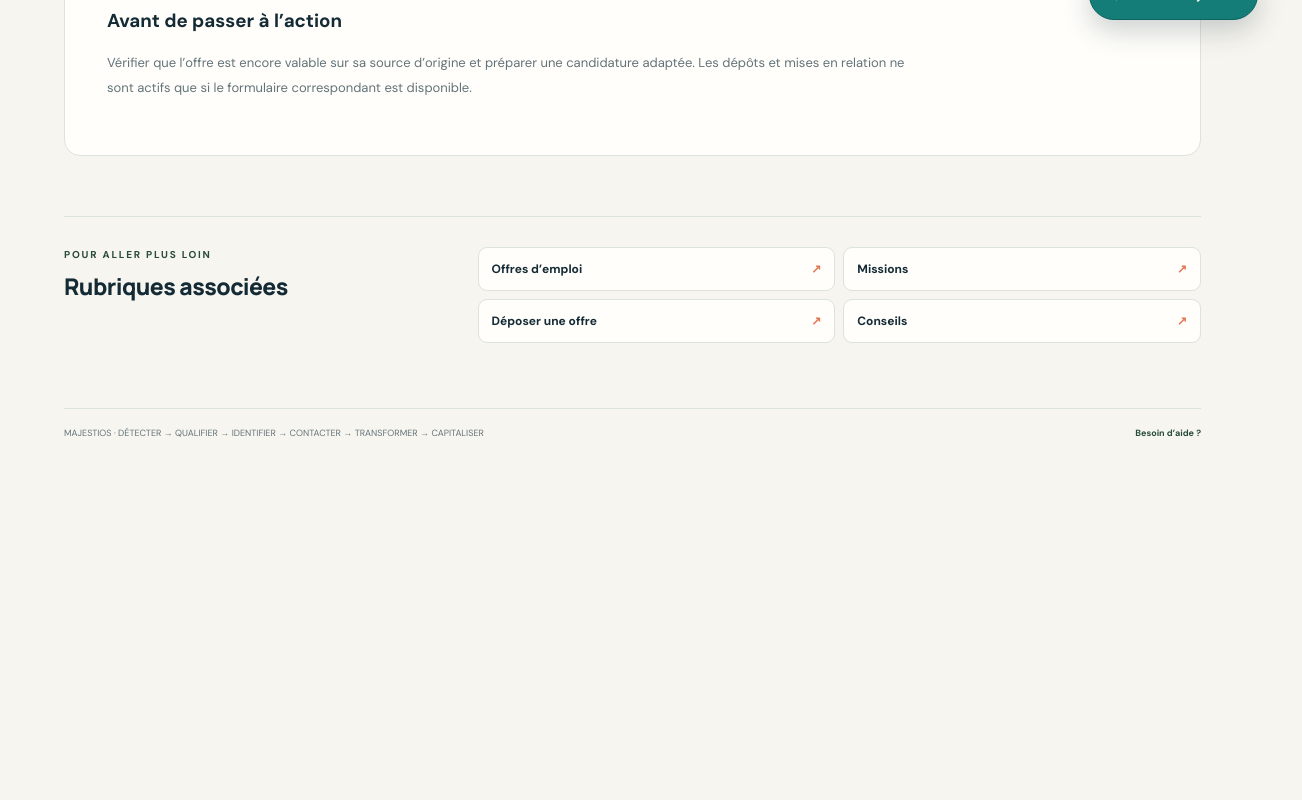
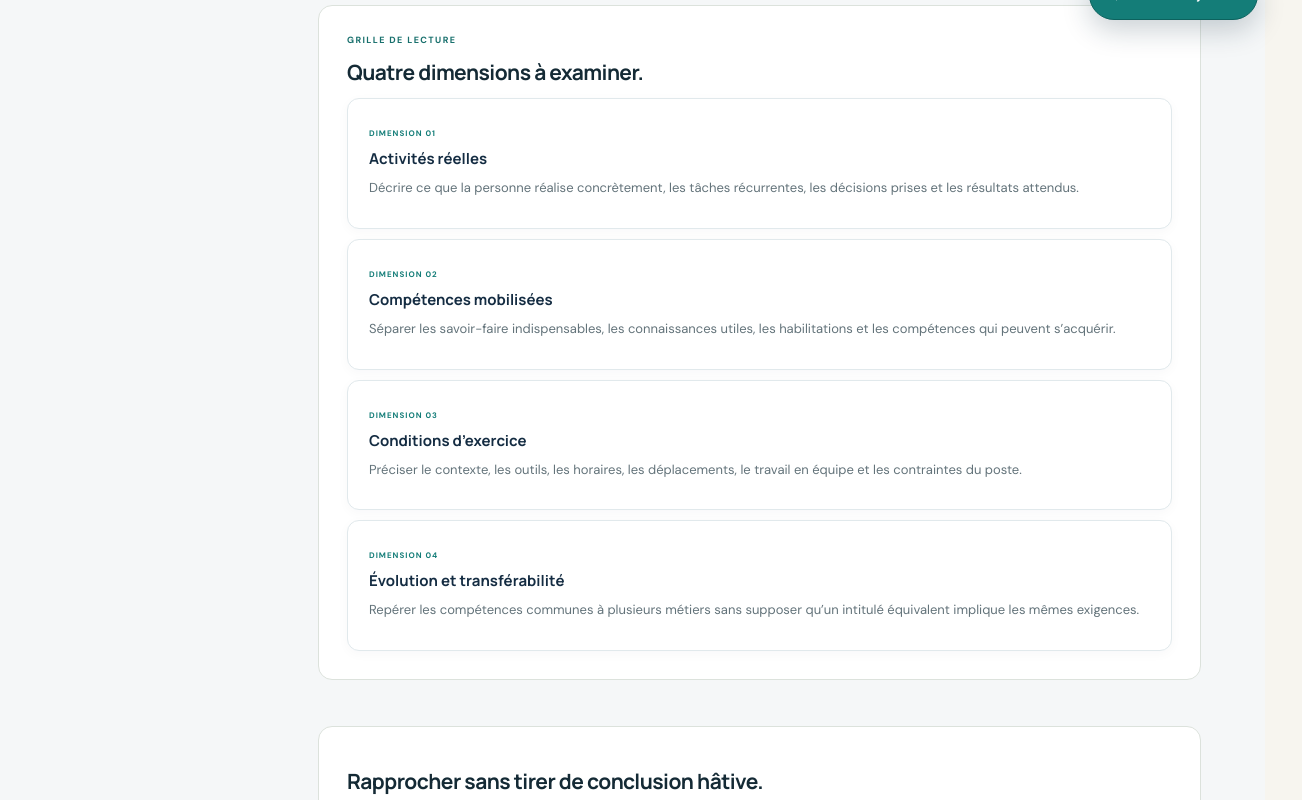
Before and after one commit to Chexpeer/Majestios, a Next.js app: page /opportunites/emploi/metiers in a window 1280 px wide. Shown: the part 760-1560 px from the top of the page, 1302 px wide, since content can reach past the window. Before the commit the page ends 1249 px from the top, so only its background shows below. Built offline with nearby package versions, Linux system fonts and the light colour scheme.

Commit message:
Créer une page métier dédiée à la lecture des compétences

```diff
--- /dev/null
+++ b/src/app/opportunites/emploi/metiers/page.tsx
@@ -0,0 +1,23 @@
+import Link from "next/link";
+import PublicHeader from "@/components/public-header";
+
+export const metadata = {
+  title: "Métiers et compétences — MajestiOS",
+  description: "Structurer une lecture des métiers par activités, compétences, contraintes et environnements professionnels."
+};
+
+const dimensions = [
+  { title: "Activités réelles", text: "Décrire ce que la personne réalise concrètement, les tâches récurrentes, les décisions prises et les résultats attendus." },
+  { title: "Compétences mobilisées", text: "Séparer les savoir-faire indispensables, les connaissances utiles, les habilitations et les compétences qui peuvent s’acquérir." },
+  { title: "Conditions d’exercice", text: "Préciser le contexte, les outils, les horaires, les déplacements, le travail en équipe et les contraintes du poste." },
+  { title: "Évolution et transférabilité", text: "Repérer les compétences communes à plusieurs métiers sans supposer qu’un intitulé équivalent implique les mêmes exigences." }
+];
+
+export default function MetiersPage() {
+ return <main className="public-site concept-page"><PublicHeader />
+  <section className="how-section concept-hero"><div><span className="section-label">EMPLOI · MÉTIERS ET COMPÉTENCES</span><h1>Décrire les compétences, <em>pas seulement l’intitulé du métier.</em></h1><p>Un intitulé de poste varie selon les entreprises et les secteurs. Pour rapprocher une personne d’une opportunité, il faut regarder les activités réellement exercées, les compétences démontrées et les conditions de travail.</p></div></section>
+  <section className="concept-principles"><span className="section-label">GRILLE DE LECTURE</span><h2>Quatre dimensions à examiner.</h2><div className="results-list">{dimensions.map((d,i)=><article className="result-card" key={d.title}><div className="result-main"><span className="result-category">DIMENSION {String(i+1).padStart(2,"0")}</span><h3>{d.title}</h3><p>{d.text}</p></div></article>)}</div></section>
+  <section className="concept-principles"><h2>Rapprocher sans tirer de conclusion hâtive.</h2><p>Un profil, un diplôme ou un intitulé seul ne prouve pas l’adéquation à un poste. Les compétences et habilitations doivent être vérifiées au regard des critères réels. Les informations sensibles ou non nécessaires ne doivent pas servir de raccourci dans la qualification.</p><p>Cette page expose une méthode de lecture ; elle ne constitue pas encore un référentiel exhaustif de métiers ni un moteur automatisé de correspondance.</p><p><Link href="/opportunites/emploi/offres">Consulter la méthode de lecture des offres →</Link></p></section>
+  <footer className="public-footer"><Link className="footer-brand" href="/">MajestiOS</Link><Link href="/opportunites/emploi">Emploi et missions</Link><Link href="/faq">FAQ</Link></footer>
+ </main>;
+}
```
